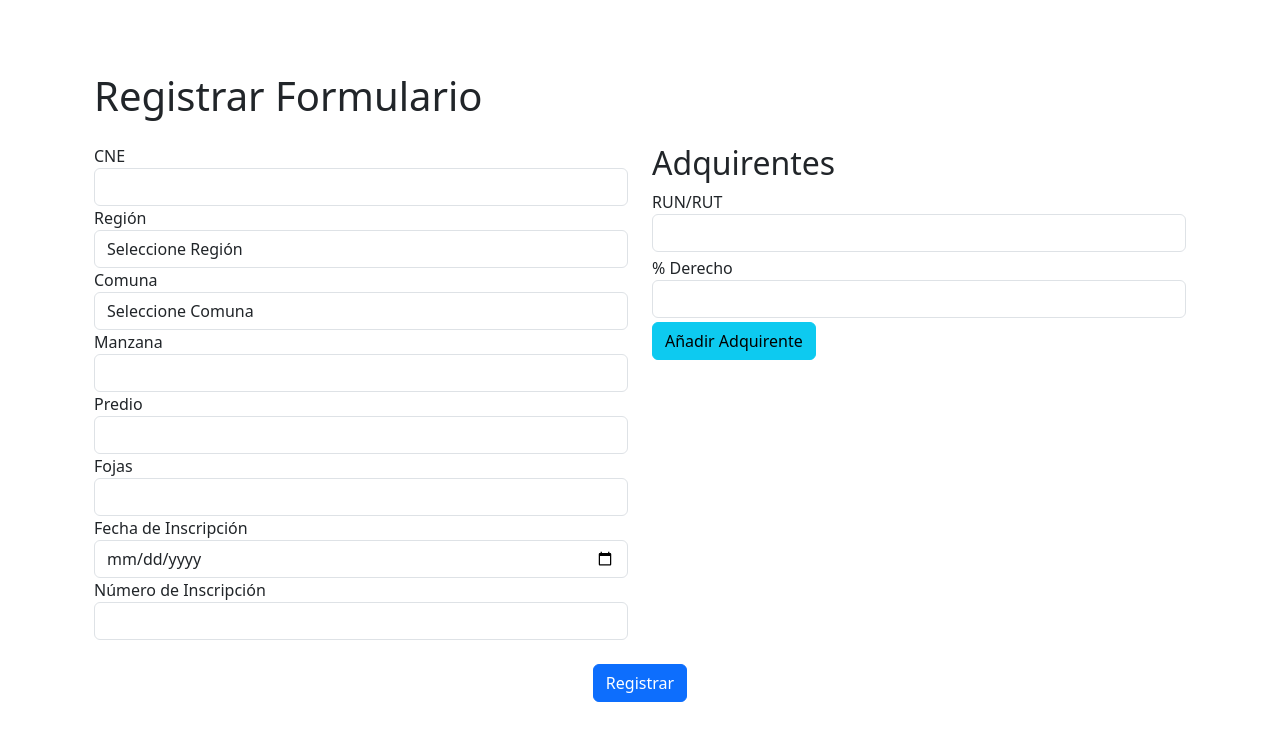
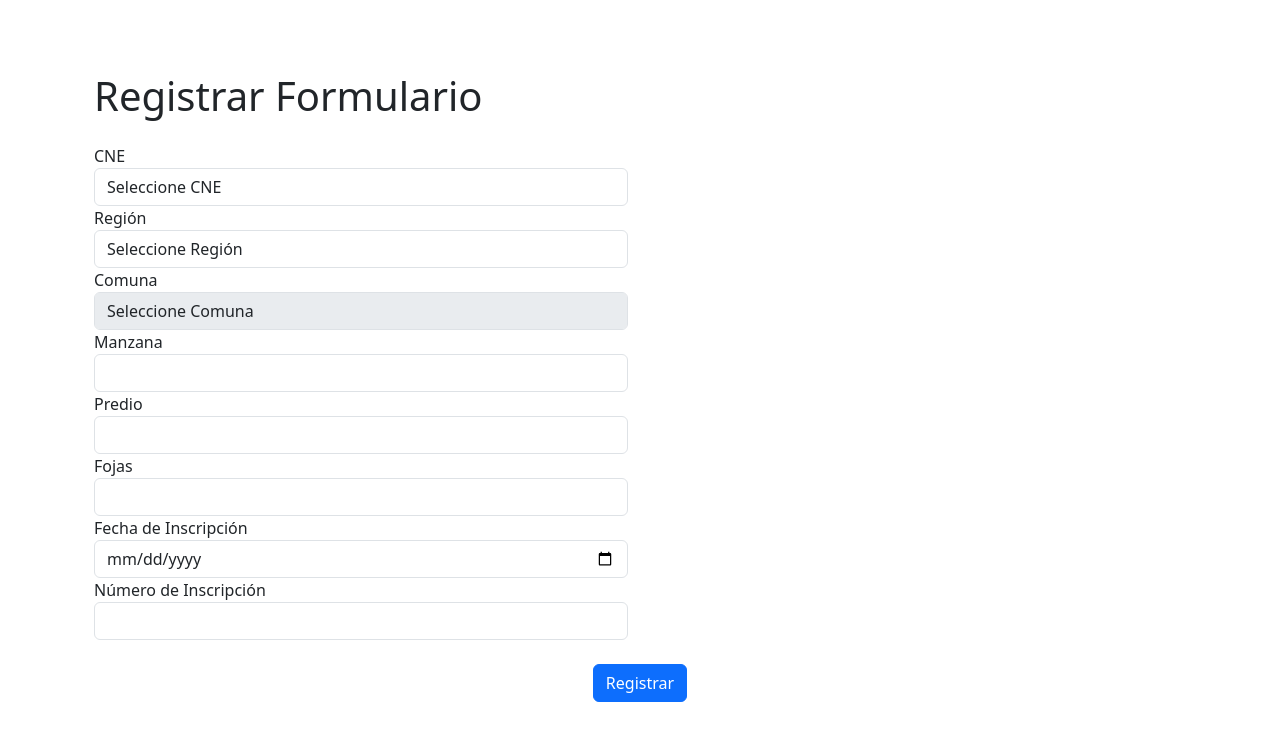
Before and after one commit to Macaya25/Proyecto-Verificable, a Flask app: page /form in a window 1280 px wide. Shown: the part 56-800 px from the top of the page. Run offline with Flask 3, Linux system fonts and the light colour scheme; lists and menus that the app fills with data are empty; some libraries are stand-ins or nearby versions.

Commit message:
Update form details and validation

```diff
--- a/app/app.py
+++ b/app/app.py
@@ -33,6 +33,7 @@ def index_route() -> str:
 @app.route('/form', methods=['GET', 'POST'])
 def form_route():
     form = FormularioForm()
+    form.comuna.choices = [(comuna.id, comuna.descripcion) for comuna in Comuna.query.order_by('descripcion')]
     if request.method == 'POST' and form.validate_on_submit():
         new_formulario = Formulario(
             cne=form.cne.data,
@@ -45,12 +46,11 @@ def form_route():
         )
         db.session.add(new_formulario)
 
-        if form.cne.data == '1':
+        if form.cne.data != '99':
             for enajenante_data in form.enajenantes.data:
                 enajenante_persona = Persona.query.get(enajenante_data['run_rut'])
                 if not enajenante_persona:
-                    enajenante_persona = Persona(
-                        run_rut=enajenante_data['run_rut'])
+                    enajenante_persona = Persona(run_rut=enajenante_data['run_rut'])
                     db.session.add(enajenante_persona)
                 new_enajenante = Enajenante(
                     porc_derecho=enajenante_data['porc_derecho'],
@@ -62,8 +62,7 @@ def form_route():
         for adquirente_data in form.adquirentes.data:
             adquirente_persona = Persona.query.get(adquirente_data['run_rut'])
             if not adquirente_persona:
-                adquirente_persona = Persona(
-                    run_rut=adquirente_data['run_rut'])
+                adquirente_persona = Persona(run_rut=adquirente_data['run_rut'])
                 db.session.add(adquirente_persona)
             new_adquirente = Adquirente(
                 porc_derecho=adquirente_data['porc_derecho'],
@@ -71,17 +70,20 @@ def form_route():
                 formulario=new_formulario
             )
             db.session.add(new_adquirente)
+
         new_multipropietarios(form)
         db.session.commit()
         flash('Formulario registrado con éxito!')
-        return redirect(url_for('index_route'))
+        return redirect(url_for('forms_route'))
+    else:
+        print(form.errors)
 
     return render_template('form.html', form=form)
 
 def new_multipropietarios(form):
     for adquiriente in form.adquirentes.data:
         new_multipropietario(form, adquiriente['run_rut'], adquiriente['porc_derecho'])
-    if form.cne.data == '1':
+    if form.cne.data == '99':
         for enajenante in form.enajenantes.data:
             new_multipropietario(form, enajenante['run_rut'], enajenante['porc_derecho'])
 
--- a/app/forms.py
+++ b/app/forms.py
@@ -35,6 +35,7 @@ class FormularioForm(FlaskForm):
             self.enajenantes[0].form.id = 1
         else:
             self.enajenantes[0].form.id = None
+        self.cne.choices = [('', 'Seleccione CNE')] + [(cne.id, cne.descripcion) for cne in CNE.query.all()]
         self.region.choices = [('', 'Seleccione Región')] + [(region.id, region.descripcion) for region in Region.query.order_by('descripcion')]
         self.comuna.choices = [('', 'Seleccione Comuna')]
 
@@ -42,6 +43,18 @@ class FormularioForm(FlaskForm):
         self.region.coerce = coerce_for_select_field
         self.comuna.coerce = coerce_for_select_field
 
+    def validate(self, **kwargs):
+        is_valid = super(FormularioForm, self).validate()
+
+        if self.cne.data == 99:
+            self.enajenantes.errors.clear()
+            for subform in self.enajenantes:
+                subform.run_rut.data = None
+                subform.porc_derecho.data = None
+            is_valid = True
+
+        return is_valid
+
 
 class JSONForm(FlaskForm):
     file = FileField('File', validators=[InputRequired()])
--- a/app/templates/form.html
+++ b/app/templates/form.html
@@ -19,7 +19,12 @@
                 </div>
                 <div class="form-group">
                     <label for="comuna">Comuna</label>
-                    {{ form.comuna(class="form-control", id="comuna-select") }}
+                    <select class="form-control" id="comuna-select" name="comuna" {% if not form.region.data %}disabled{% endif %}>
+                        <option value="">Seleccione Comuna</option>
+                        {% for id, descripcion in form.comuna.choices %}
+                            <option value="{{ id }}" {% if form.comuna.data == id %}selected{% endif %}>{{ descripcion }}</option>
+                        {% endfor %}
+                    </select>
                 </div>
                 <div class="form-group">
                     <label for="manzana">Manzana</label>
@@ -47,9 +52,20 @@
                 <div id="enajenantes-section">
                     <h2>Enajenantes</h2>
                     <div id="enajenantes-container">
+                        {% for enajenante in form.enajenantes %}
+                            <div class="form-group enajenante-group">
+                                {{ enajenante.run_rut.label }} {{ enajenante.run_rut(class="form-control mb-1") }}
+                                {{ enajenante.porc_derecho.label }} {{ enajenante.porc_derecho(class="form-control mb-1") }}
+                                {% if loop.index > 1 %}
+                                    <button type="button" class="btn btn-danger btn-sm mb-3" onclick="removeEnajenante(this)">Eliminar</button>
+                                {% endif %}
+                            </div>
+                        {% endfor %}
+                        <button type="button" class="btn btn-info" onclick="addEnajenante()">Añadir Enajenante</button>
                     </div>
                 </div>
 
+                <div id="adquirentes-container">
                     <h2>Adquirentes</h2>
                     <div id="adquirentes-container">
                         {% for adquirente in form.adquirentes %}
@@ -78,8 +94,8 @@
         var newGroup = document.createElement('div');
         newGroup.classList.add('form-group', 'enajenante-group', 'mt-3');
         newGroup.innerHTML = `
-            <input type="text" name="enajenantes-{{ form.enajenantes|length }}-run_rut" class="form-control mb-1" placeholder="RUN/RUT" required>
-            <input type="number" name="enajenantes-{{ form.enajenantes|length }}-porc_derecho" class="form-control mb-1" placeholder="% Derecho" required>
+            {{ form.enajenantes[0].run_rut(class="form-control mb-1", placeholder="RUN/RUT", required=True) }}
+            {{ form.enajenantes[0].porc_derecho(class="form-control mb-1", placeholder="% Derecho", required=True) }}
             <button type="button" class="btn btn-danger btn-sm mb-2" onclick="removeEnajenante(this)">Eliminar</button>
         `;
         container.appendChild(newGroup);
@@ -95,20 +111,10 @@
         var newGroup = document.createElement('div');
         newGroup.classList.add('form-group', 'adquirente-group', 'mt-3');
         newGroup.innerHTML = `
-            <input type="text" name="adquirentes-{{ form.adquirentes|length }}-run_rut" class="form-control mb-1" placeholder="RUN/RUT" required>
-            <input type="number" name="adquirentes-{{ form.adquirentes|length }}-porc_derecho" class="form-control mb-1" placeholder="% Derecho" required>
+            {{ form.adquirentes[0].run_rut(class="form-control mb-1", placeholder="RUN/RUT", required=True) }}
+            {{ form.adquirentes[0].porc_derecho(class="form-control mb-1", placeholder="% Derecho", required=True) }}
             <button type="button" class="btn btn-danger btn-sm mb-2" onclick="removeAdquirente(this)">Eliminar</button>
         `;
-        container.appendChild(newGroup);
-    }
-    function addEnajenanteInicial(){
-        var container = document.getElementById('enajenantes-container');
-        var newGroup = document.createElement('div');
-        newGroup.classList.add('form-group', 'enajenante-group', 'mt-3');
-        newGroup.innerHTML = `
-            <input type="text" name="enajenantes-{{ form.enajenantes|length }}-run_rut" class="form-control mb-1" placeholder="RUN/RUT" required>
-            <input type="number" name="enajenantes-{{ form.enajenantes|length }}-porc_derecho" class="form-control mb-1" placeholder="% Derecho" required>
-            <button type="button" class="btn btn-info" onclick="addEnajenante()">Añadir Enajenante</button>        `;
         container.appendChild(newGroup);
     }
 
@@ -117,36 +123,64 @@
         group.remove();
     }
 
-    function toggleEnajenantesVisibility() {
+    function toggleSectionsVisibility() {
         var cneField = document.getElementById('cne-select');
         var enajenantesSection = document.getElementById('enajenantes-section');
-        var enajenantesContainer = document.getElementById('enajenantes-container');
-        if (cneField.value === '1') {
+        var adquirentesSection = document.getElementById('adquirentes-container');
+
+        switch (cneField.value) {
+            case '8':
                 enajenantesSection.style.display = "block";
-            addEnajenanteInicial();
-        enajenantesSection.appendChild(newGroup);
-
-        } else {
+                adquirentesSection.style.display = "block";
+                break;
+            case '99':
                 enajenantesSection.style.display = "none";
-            enajenantesContainer.innerHTML = "";
+                adquirentesSection.style.display = "block";
+                break;
+            default:
+                enajenantesSection.style.display = "none";
+                adquirentesSection.style.display = "none";
+                break;
         }
     }
-    document.getElementById('cne-select').addEventListener('change', toggleEnajenantesVisibility);
-    toggleEnajenantesVisibility();
+    document.getElementById('cne-select').addEventListener('change', toggleSectionsVisibility);
+    toggleSectionsVisibility();
 
     function updateComunas() {
         var regionId = document.getElementById('region-select').value;
         var comunaSelect = document.getElementById('comuna-select');
         comunaSelect.innerHTML = '';
+
+        if (regionId !== '') {
             fetch('/comunas/' + regionId).then(function(response) {
                 response.json().then(function(data) {
+                    var defaultOption = new Option('Seleccione Comuna', '');
+                    comunaSelect.add(defaultOption);
                     data.forEach(function(comuna) {
                         var option = new Option(comuna.descripcion, comuna.id);
                         comunaSelect.add(option);
                     });
                 });
             });
+        } else {
+            var defaultOption = new Option('Seleccione Comuna', '');
+            comunaSelect.add(defaultOption);
         }
+    }
+
+    document.addEventListener('DOMContentLoaded', function() {
+        var regionSelect = document.getElementById('region-select');
+        var comunaSelect = document.getElementById('comuna-select');
+
+        regionSelect.addEventListener('change', function() {
+            comunaSelect.disabled = !this.value;
+            if (!this.value) {
+                comunaSelect.selectedIndex = 0;
+            }
+        });
+
+        comunaSelect.disabled = !regionSelect.value;
+    });
 </script>
 
 {% endblock %}
--- a/app/templates/form_details.html
+++ b/app/templates/form_details.html
@@ -16,7 +16,7 @@
         </div>
     </div>
 
-    {% if formulario.cne == 1 %}
+    {% if formulario.cne == 8 %}
     <h2 class="mt-4">Enajenantes</h2>
     {% for enajenante in formulario.enajenantes %}
         <div class="card mt-2">
```
Lines whose indentation alone changed are shown as unchanged.
